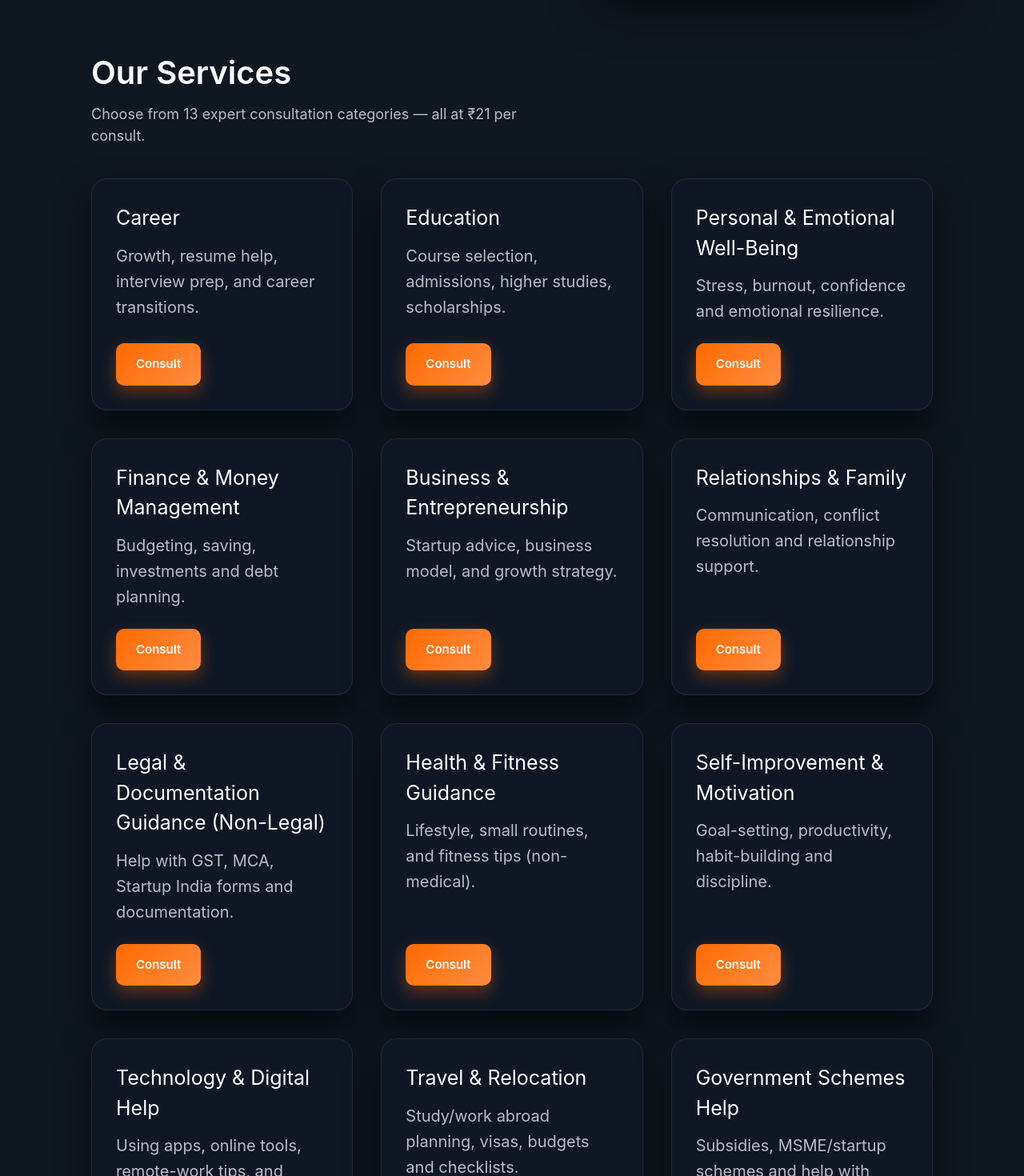
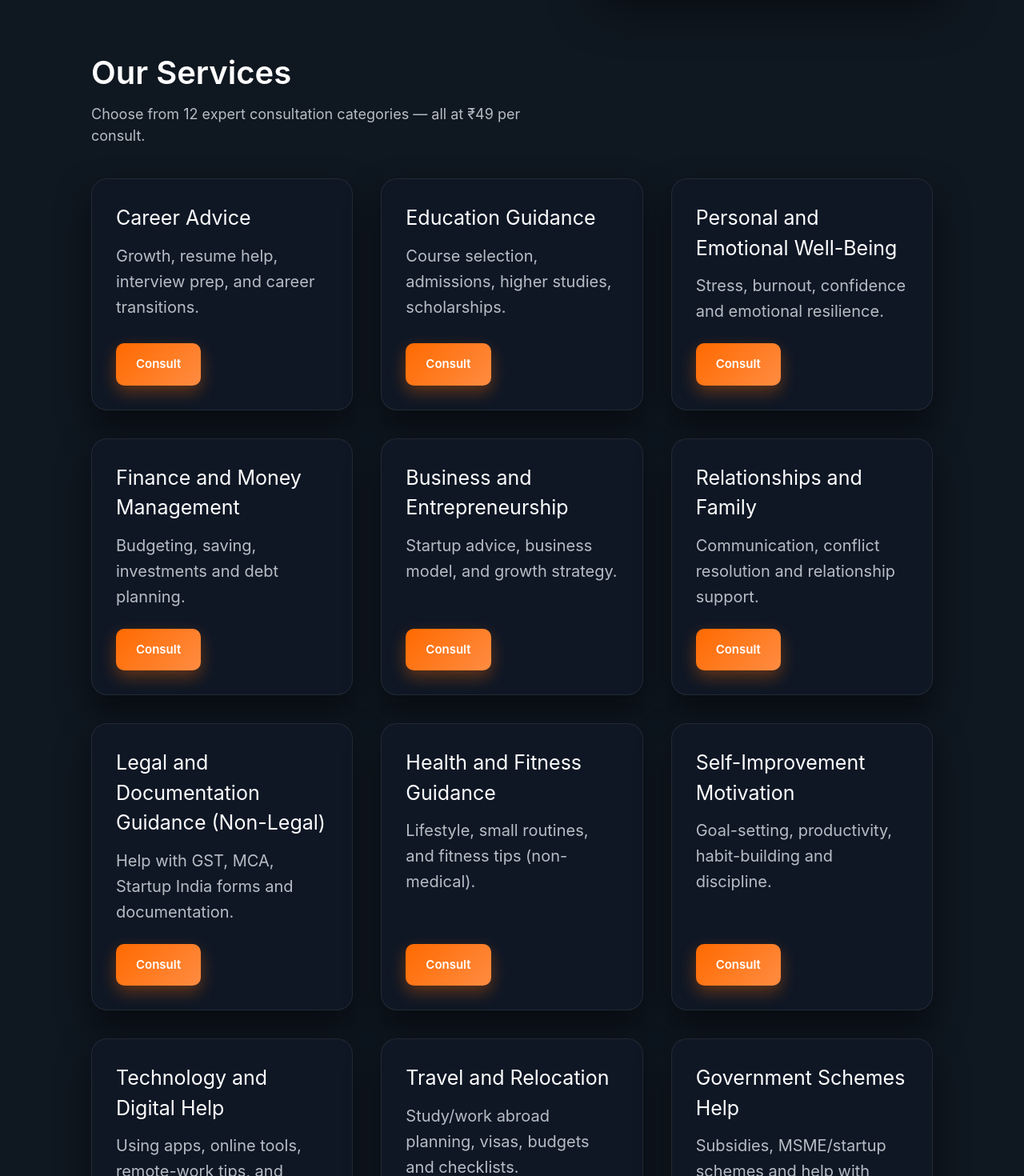
Before and after one commit to adityayadavms/Consult_21, a React (Vite) app in the folder frontend/consult/: page / in a window 1280 px wide. Shown: the part 860-2330 px from the top of the page at 80% size. Built offline with nearby package versions, Linux system fonts and the light colour scheme.

Commit message:
Improving Quick Consultation Component

```diff
--- a/frontend/consult/src/components/ConsultForm.jsx
+++ b/frontend/consult/src/components/ConsultForm.jsx
@@ -15,7 +15,7 @@ function ConsultForm({ services }) {
   const [form, setForm] = useState({
     name: "",
     contact: "",
-    category: "",
+    categoryId: "",
     question: ""
   });
 
@@ -40,7 +40,7 @@ function ConsultForm({ services }) {
       toast.error("Please enter email or phone");
       return;
     }
-    if (!form.category) {
+    if (!form.categoryId) {
       toast.error("Please select a category");
       return;
     }
@@ -53,11 +53,11 @@ function ConsultForm({ services }) {
       setLoading(true);
       toast.loading("Creating consultation...", { id: "payment" });
 
-      // STEP 1: Create quick consultation
+      // STEP 1: Create quick consultation with categoryId
       const consultationResult = await createQuickConsultationApi({
         name: form.name,
         emailOrPhone: form.contact,
-        category: form.category,
+        categoryId: parseInt(form.categoryId),
         question: form.question
       });
 
@@ -83,12 +83,9 @@ function ConsultForm({ services }) {
       // STEP 4: Handle result
       if (result.success) {
         if (result.redirect) {
-          // Cashfree will redirect automatically
           toast.success("Redirecting to payment...");
         } else {
-          // Payment completed inline (some UPI methods)
           toast.success("Payment initiated! We'll notify you once confirmed.");
-          // Redirect to my questions page after short delay
           setTimeout(() => {
             navigate("/questions");
           }, 2000);
@@ -112,7 +109,7 @@ function ConsultForm({ services }) {
     setForm({
       name: "",
       contact: "",
-      category: "",
+      categoryId: "",
       question: ""
     });
   };
@@ -148,14 +145,14 @@ function ConsultForm({ services }) {
       <label>
         Category *
         <select
-          name="category"
-          value={form.category}
+          name="categoryId"
+          value={form.categoryId}
           onChange={handleChange}
           required
         >
           <option value="">Choose a category</option>
           {services.map((service) => (
-            <option key={service.title} value={service.title}>
+            <option key={service.id} value={service.id}>
               {service.title}
             </option>
           ))}
@@ -201,7 +198,7 @@ function ConsultForm({ services }) {
 
       <p className="small">
         You will be redirected to Cashfree secure payment page.
-        Payment confirmation happens automatically. ₹21/₹49 + GST.
+        Payment confirmation happens automatically. ₹21 + GST.
       </p>
     </form>
   );
--- a/frontend/consult/src/components/HowItWorks.jsx
+++ b/frontend/consult/src/components/HowItWorks.jsx
@@ -16,7 +16,7 @@ function HowItWorks() {
 
         <div className="step">
           <span>3</span>
-          <p>Pay ₹21</p>
+          <p>Pay ₹21 or ₹48 </p>
         </div>
 
         <div className="step">
--- a/frontend/consult/src/components/OtpModal.jsx
+++ b/frontend/consult/src/components/OtpModal.jsx
@@ -133,7 +133,7 @@ function OtpModal({ onClose, onSuccess, phone }) {
 
         setResendLoading(true);
 
-        await resendPhoneOtpApi(); // ✅ correct endpoint
+        await resendPhoneOtpApi(); //  correct endpoint
 
         toast.success("OTP resent");
 
--- a/frontend/consult/src/components/Services.jsx
+++ b/frontend/consult/src/components/Services.jsx
@@ -20,7 +20,7 @@ function Services() {
       <h2>Our Services</h2>
 
       <p className="subtitle">
-        Choose from 13 expert consultation categories — all at ₹21 per consult.
+        Choose from 12 expert consultation categories — all at ₹49 per consult.
       </p>
 
       <div className="grid">
--- a/frontend/consult/src/data/services.json
+++ b/frontend/consult/src/data/services.json
@@ -1,58 +1,58 @@
 [
   {
     "id": 1,
-    "title": "Career",
+    "title": "Career Advice",
     "brief": "Growth, resume help, interview prep, and career transitions."
   },
   {
     "id": 2,
-    "title": "Education",
+    "title": "Education Guidance",
     "brief": "Course selection, admissions, higher studies, scholarships."
   },
 
   {
     "id": 4,
-    "title": "Personal & Emotional Well-Being",
+    "title": "Personal and Emotional Well-Being",
     "brief": "Stress, burnout, confidence and emotional resilience."
   },
   {
     "id": 5,
-    "title": "Finance & Money Management",
+    "title": "Finance and Money Management",
     "brief": "Budgeting, saving, investments and debt planning."
   },
   {
     "id": 6,
-    "title": "Business & Entrepreneurship",
+    "title": "Business and Entrepreneurship",
     "brief": "Startup advice, business model, and growth strategy."
   },
   {
     "id": 7,
-    "title": "Relationships & Family",
+    "title": "Relationships and Family",
     "brief": "Communication, conflict resolution and relationship support."
   },
   {
     "id": 8,
-    "title": "Legal & Documentation Guidance (Non-Legal)",
+    "title": "Legal and Documentation Guidance (Non-Legal)",
     "brief": "Help with GST, MCA, Startup India forms and documentation."
   },
   {
     "id": 9,
-    "title": "Health & Fitness Guidance",
+    "title": "Health and Fitness Guidance",
     "brief": "Lifestyle, small routines, and fitness tips (non-medical)."
   },
   {
     "id": 10,
-    "title": "Self-Improvement & Motivation",
+    "title": "Self-Improvement Motivation",
     "brief": "Goal-setting, productivity, habit-building and discipline."
   },
   {
     "id": 11,
-    "title": "Technology & Digital Help",
+    "title": "Technology and Digital Help",
     "brief": "Using apps, online tools, remote-work tips, and digital safety."
   },
   {
     "id": 12,
-    "title": "Travel & Relocation",
+    "title": "Travel and Relocation",
     "brief": "Study/work abroad planning, visas, budgets and checklists."
   },
   {
```
